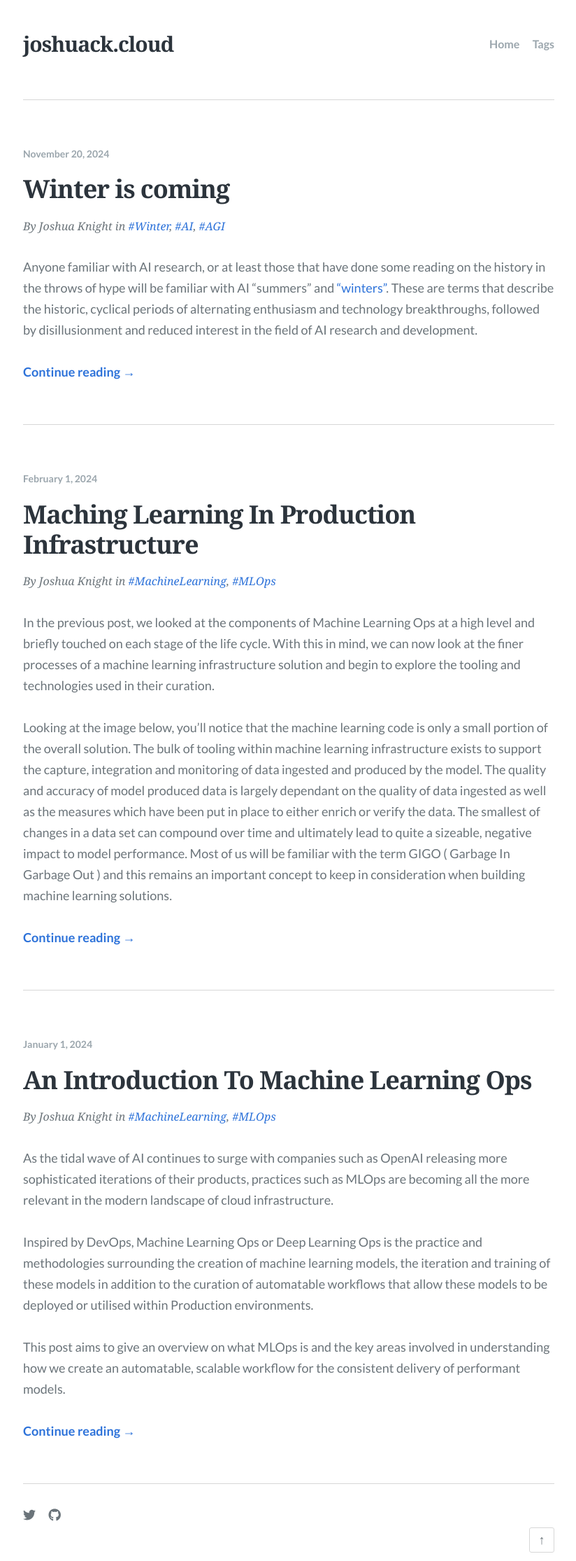
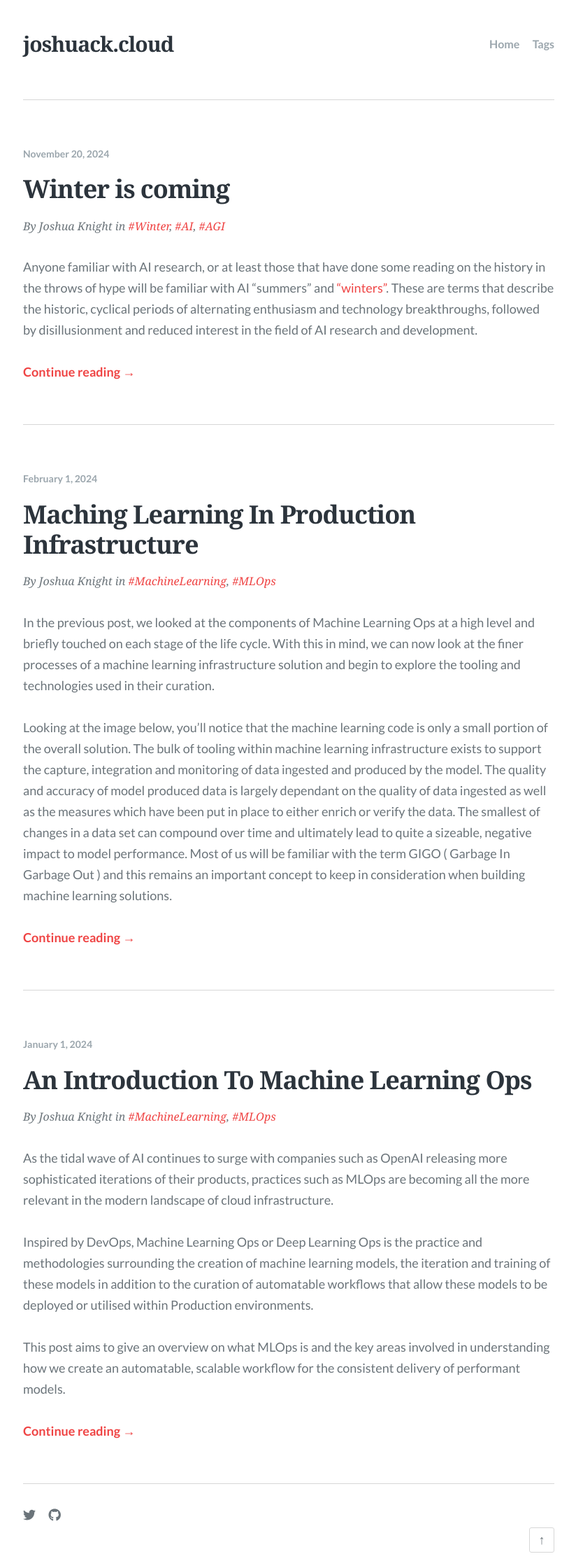
Before and after one commit to Joshua-K1/joshua-k1.github.io, a Jekyll site: the page built from index.html, in a window 1280 px wide. Shown: the whole page at 70% size, without its empty margins (227-1051 px from the left). Built offline with Jekyll 4.4.1, drawn with Linux system fonts in a browser that asks for light colours; some web fonts are replaced; the list of posts is cut into pages by our own code.

Commit message:
Changing accent color

```diff
--- a/_config.yml
+++ b/_config.yml
@@ -29,7 +29,7 @@ navigation:
 # The shortname for your Disqus site to enable comments.
 
 # Colors
-accent_color: '#2d72d9'
+accent_color: '#ef4444'
 
 # Site footer
 footer:
```
